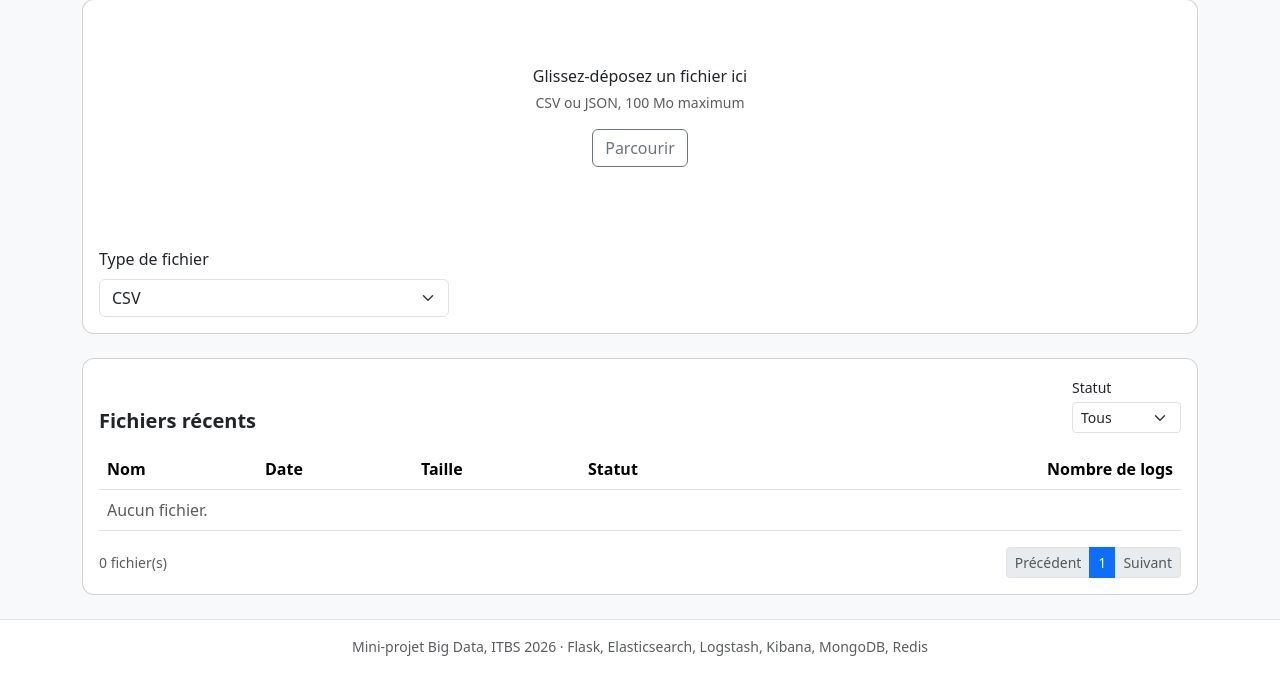
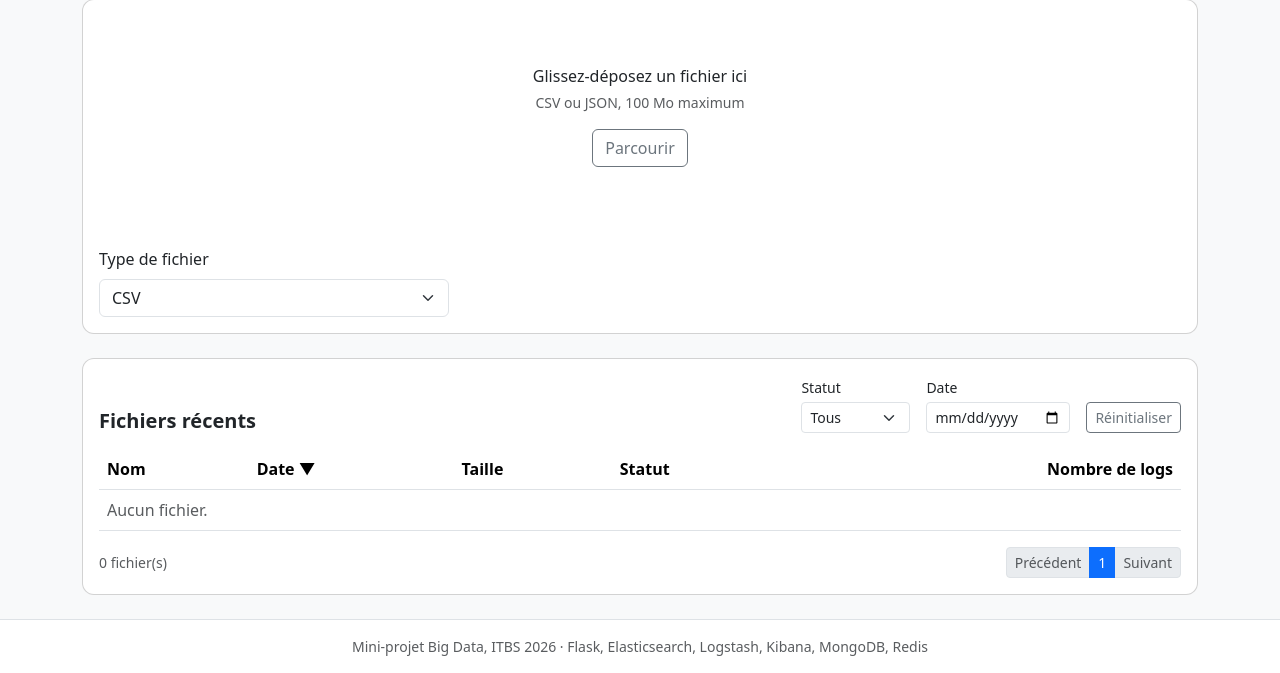
Before and after one commit to fatmabengabsia07-spec/smartbuilding, a Flask app: page /upload in a window 1280 px wide. Shown: the part 144-817 px from the top of the page. Run offline with Flask 3, Linux system fonts and the light colour scheme; data that the repository does not hold is empty; parts of the project's set-up code (start-up, migrations or seed data) failed here and were passed over.

Commit message:
SB-122 Liste des fichiers : tri, filtre par date et statut, pagination

```diff
--- a/webapp/app/routes/files.py
+++ b/webapp/app/routes/files.py
@@ -1,8 +1,19 @@
+from datetime import datetime, timedelta, timezone
+
 from flask import Blueprint, jsonify, request
 
 from app import extensions as ext
 
 bp = Blueprint("files", __name__, url_prefix="/api/v1")
+
+# Paramètre `sort` de l'API -> champ MongoDB
+SORT_FIELDS = {
+    "date": "uploaded_at",
+    "name": "original_name",
+    "size": "size_bytes",
+    "status": "status",
+    "logs": "logs_count",
+}
 
 
 def _serialize(doc):
@@ -13,9 +24,18 @@ def _serialize(doc):
     return doc
 
 
+def _parse_date(value):
+    """Date ISO 8601 (2026-11-10 ou 2026-11-10T08:00:00Z) -> datetime UTC.
+    Sans fuseau indiqué, la date est considérée comme UTC."""
+    dt = datetime.fromisoformat(value.replace("Z", "+00:00"))
+    if dt.tzinfo is None:
+        dt = dt.replace(tzinfo=timezone.utc)
+    return dt
+
+
 @bp.get("/files")
 def list_files():
-    """Liste paginée des fichiers envoyés
+    """Liste paginée des fichiers envoyés, avec filtres et tri
     ---
     tags: [Fichiers]
     parameters:
@@ -27,25 +47,73 @@ def list_files():
         required: false
         enum: [uploaded, validating, queued, ingesting, indexed, error]
         description: Filtrer par statut
+      - $ref: '#/parameters/date_from'
+      - $ref: '#/parameters/date_to'
+      - name: sort
+        in: query
+        type: string
+        enum: [date, name, size, status, logs]
+        default: date
+        description: Champ de tri
+      - name: order
+        in: query
+        type: string
+        enum: [asc, desc]
+        default: desc
+        description: Sens du tri
     responses:
       200:
-        description: Page de fiches de fichiers (les plus récents d'abord)
+        description: Page de fiches de fichiers (les plus récents d'abord par défaut)
         schema:
           $ref: '#/definitions/FilePage'
+      400:
+        description: Paramètre de pagination, de tri ou de date invalide
+        schema:
+          $ref: '#/definitions/Error'
       503:
         description: MongoDB indisponible
         schema:
           $ref: '#/definitions/Error'
+    """
+    try:
+        page = max(int(request.args.get("page", 1)), 1)
+        per_page = min(max(int(request.args.get("per_page", 20)), 1), 100)
+    except ValueError:
+        return jsonify({"error": "Paramètre de pagination invalide."}), 400
 
-    """
-    page = max(int(request.args.get("page", 1)), 1)
-    per_page = min(max(int(request.args.get("per_page", 20)), 1), 100)
+    sort_key = request.args.get("sort", "date")
+    order = request.args.get("order", "desc")
+    if sort_key not in SORT_FIELDS:
+        return jsonify({"error": "Paramètre sort invalide (date, name, size, status, logs)."}), 400
+    if order not in ("asc", "desc"):
+        return jsonify({"error": "Paramètre order invalide (asc, desc)."}), 400
+
     query = {}
     if request.args.get("status"):
         query["status"] = request.args["status"]
+
+    date_filter = {}
+    try:
+        if request.args.get("from"):
+            date_filter["$gte"] = _parse_date(request.args["from"])
+        if request.args.get("to"):
+            raw_to = request.args["to"]
+            end = _parse_date(raw_to)
+            if len(raw_to) == 10:  # date seule : jusqu'à la fin de la journée
+                date_filter["$lt"] = end + timedelta(days=1)
+            else:
+                date_filter["$lte"] = end
+    except ValueError:
+        return jsonify({"error": "Date invalide (format ISO 8601, ex. 2026-11-10)."}), 400
+    if date_filter:
+        query["uploaded_at"] = date_filter
+
+    direction = 1 if order == "asc" else -1
     files = ext.files()
     total = files.count_documents(query)
-    docs = files.find(query).sort("uploaded_at", -1).skip((page - 1) * per_page).limit(per_page)
+    docs = (files.find(query)
+            .sort([(SORT_FIELDS[sort_key], direction), ("_id", direction)])
+            .skip((page - 1) * per_page).limit(per_page))
     return jsonify({"total": total, "page": page, "per_page": per_page,
                     "items": [_serialize(d) for d in docs]})
 
--- a/webapp/app/static/css/app.css
+++ b/webapp/app/static/css/app.css
@@ -7,3 +7,5 @@ body { background: #f8f9fa; }
   --bs-btn-hover-bg: var(--sb-green-dark); --bs-btn-hover-border-color: var(--sb-green-dark);
   --bs-btn-active-bg: var(--sb-green-dark); --bs-btn-active-border-color: var(--sb-green-dark); }
 .text-primary { color: var(--sb-green) !important; }
+.th-sort { cursor: pointer; user-select: none; white-space: nowrap; }
+.th-sort:hover { color: var(--sb-green); }
--- a/webapp/app/static/js/upload.js
+++ b/webapp/app/static/js/upload.js
@@ -26,7 +26,7 @@
   const dropzone = $("dropzone");
   const fileInput = $("file-input");
   const typeSelect = $("file-type");
-  const state = { page: 1, status: "" };
+  const state = { page: 1, status: "", date: "", sort: "date", order: "desc" };
   let currentFileId = null;
   let uploading = false;
   let pollTimer = null;
@@ -46,7 +46,8 @@
     return (b / 1048576).toFixed(1) + " Mo";
   }
   function formatDate(iso) {
-    const d = new Date(iso);
+    // MongoDB renvoie des dates UTC sans fuseau : on ajoute "Z" pour afficher l'heure locale
+    const d = new Date(/(Z|[+-]\d\d:?\d\d)$/.test(iso) ? iso : iso + "Z");
     return isNaN(d) ? "" : d.toLocaleString("fr-FR");
   }
   function showAlert(message, kind) {
@@ -215,8 +216,14 @@
 
   async function loadFiles() {
     clearTimeout(pollTimer);
-    const params = new URLSearchParams({ page: state.page, per_page: PER_PAGE });
+    const params = new URLSearchParams({ page: state.page, per_page: PER_PAGE,
+                                         sort: state.sort, order: state.order });
     if (state.status) params.set("status", state.status);
+    if (state.date) {
+      // Jour choisi en heure locale, converti en UTC pour le serveur
+      params.set("from", new Date(state.date + "T00:00:00").toISOString());
+      params.set("to", new Date(state.date + "T23:59:59.999").toISOString());
+    }
     try {
       const res = await fetch(`/api/v1/files?${params}`, { headers: { Accept: "application/json" } });
       const data = await res.json().catch(() => ({}));
@@ -258,5 +265,39 @@
     loadFiles();
   });
 
+  function updateSortIndicators() {
+    document.querySelectorAll("th[data-sort]").forEach((th) => {
+      const ind = th.querySelector(".sort-ind");
+      ind.textContent = th.dataset.sort === state.sort ? (state.order === "asc" ? " ▲" : " ▼") : "";
+    });
+  }
+  document.querySelectorAll("th[data-sort]").forEach((th) => {
+    th.addEventListener("click", () => {
+      const field = th.dataset.sort;
+      if (state.sort === field) {
+        state.order = state.order === "asc" ? "desc" : "asc";
+      } else {
+        state.sort = field;
+        state.order = (field === "name" || field === "status") ? "asc" : "desc";
+      }
+      state.page = 1;
+      updateSortIndicators();
+      loadFiles();
+    });
+  });
+  $("date-filter").addEventListener("change", (e) => {
+    state.date = e.target.value;
+    state.page = 1;
+    loadFiles();
+  });
+  $("reset-filters").addEventListener("click", () => {
+    Object.assign(state, { page: 1, status: "", date: "", sort: "date", order: "desc" });
+    $("status-filter").value = "";
+    $("date-filter").value = "";
+    updateSortIndicators();
+    loadFiles();
+  });
+
+  updateSortIndicators();
   loadFiles();
 })();
--- a/webapp/app/templates/upload.html
+++ b/webapp/app/templates/upload.html
@@ -47,6 +47,7 @@
 <div class="card"><div class="card-body">
   <div class="d-flex flex-wrap justify-content-between align-items-end gap-3 mb-3">
     <h2 class="h5 fw-bold mb-0">Fichiers récents</h2>
+    <div class="d-flex flex-wrap align-items-end gap-3">
       <div>
         <label for="status-filter" class="form-label small mb-1">Statut</label>
         <select id="status-filter" class="form-select form-select-sm">
@@ -58,10 +59,22 @@
           <option value="error">Erreur</option>
         </select>
       </div>
+      <div>
+        <label for="date-filter" class="form-label small mb-1">Date</label>
+        <input type="date" id="date-filter" class="form-control form-control-sm">
+      </div>
+      <button type="button" id="reset-filters" class="btn btn-outline-secondary btn-sm">Réinitialiser</button>
+    </div>
   </div>
   <div class="table-responsive">
     <table class="table align-middle">
-      <thead><tr><th>Nom</th><th>Date</th><th>Taille</th><th>Statut</th><th class="text-end">Nombre de logs</th></tr></thead>
+      <thead><tr>
+        <th data-sort="name" class="th-sort">Nom<span class="sort-ind"></span></th>
+        <th data-sort="date" class="th-sort">Date<span class="sort-ind"></span></th>
+        <th data-sort="size" class="th-sort">Taille<span class="sort-ind"></span></th>
+        <th data-sort="status" class="th-sort">Statut<span class="sort-ind"></span></th>
+        <th data-sort="logs" class="th-sort text-end">Nombre de logs<span class="sort-ind"></span></th>
+      </tr></thead>
       <tbody id="files-body"><tr><td colspan="5" class="text-muted">Chargement…</td></tr></tbody>
     </table>
   </div>
```
Lines whose indentation alone changed are shown as unchanged.
